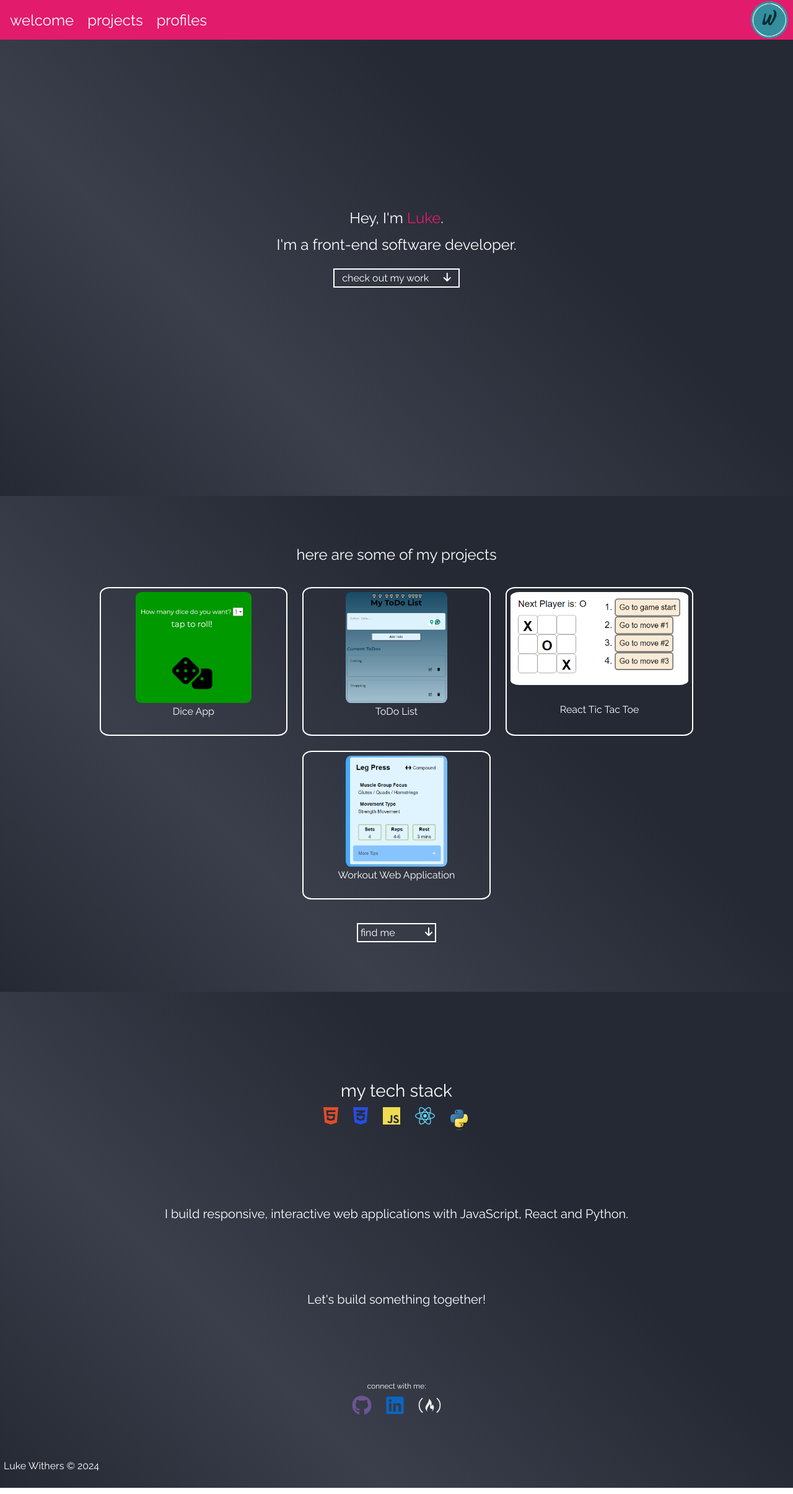
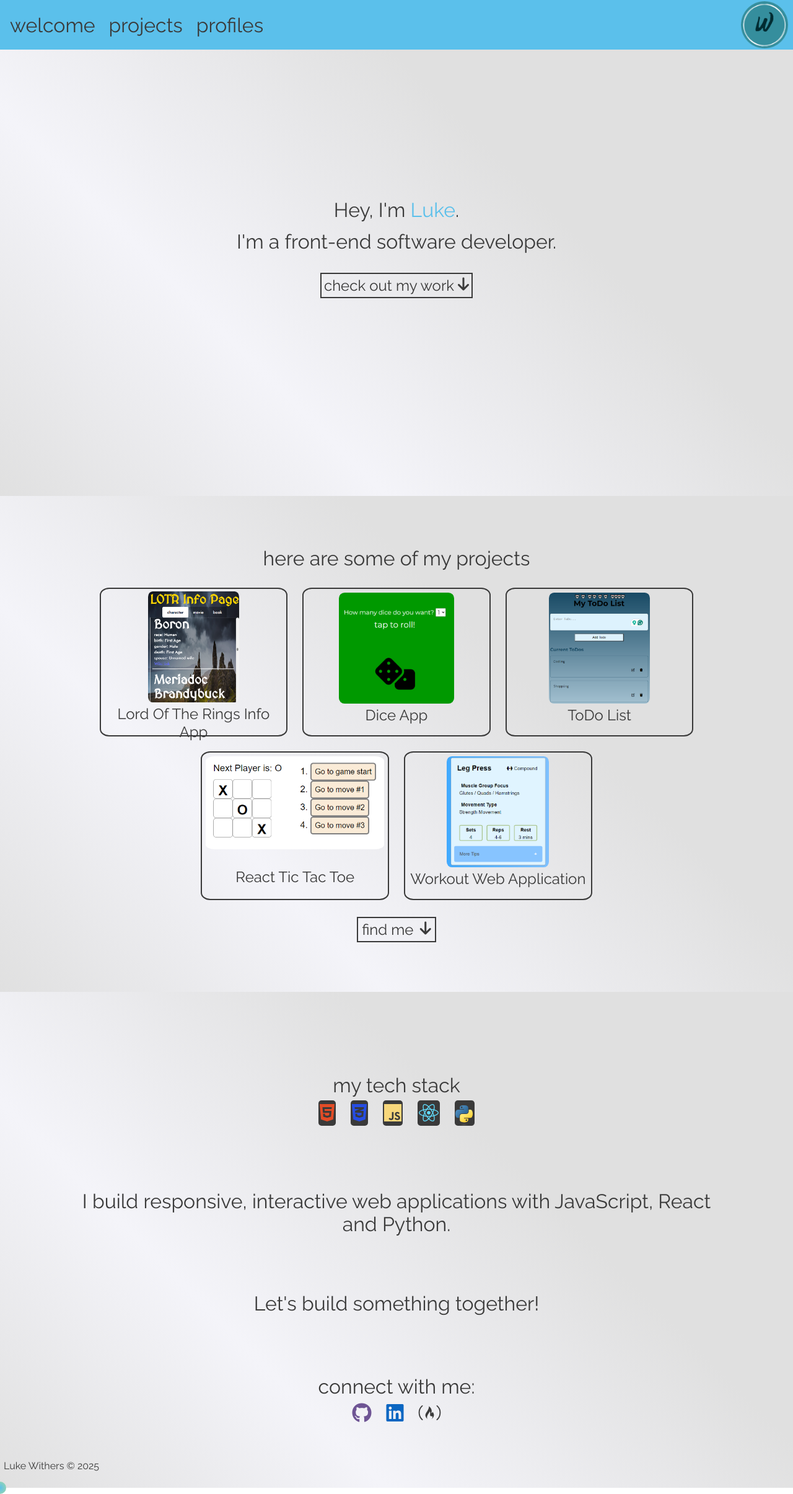
Before and after one commit to Lwithers93/Portfolio-Project, a plain HTML site: page index.html in a window 1280 px wide. Shown: the whole page at 62% size. Drawn offline with Linux system fonts and the light colour scheme.

Commit message:
Update portfolio page

```diff
--- a/index.html
+++ b/index.html
@@ -99,6 +99,21 @@
       <section id="projects" class="projects">
         <h2 id="project-title">here are some of my projects</h2>
         <div class="card-container">
+          <a
+            href="https://lwithers93.github.io/lotr-react-web-app/"
+            target="_blank"
+            class="card"
+          >
+            <div class="card-content">
+              <img
+                src="./src/react-lotr-preview.png"
+                alt="lotr-info-app project"
+              />
+            </div>
+            <div class="card-caption">
+              <span>Lord Of The Rings Info App</span>
+            </div>
+          </a>
           <a
             href="https://lwithers93.github.io/dice-app-pwa/"
             target="_blank"
@@ -235,8 +250,21 @@
           </div>
         </div>
         <!-- keep the footer in the section to maintain background  -->
-        <footer><p>Luke Withers © 2024</p></footer>
+        <footer><p id="copyright"></p></footer>
       </section>
+      <div class="cursor"></div>
     </main>
+    <!-- use JS for copyright year  -->
+    <script>
+      document.getElementById("copyright").innerHTML =
+        "Luke Withers &copy; " + new Date().getFullYear();
+      const cursor = document.querySelector(".cursor");
+
+      document.addEventListener("mousemove", (event) => {
+        const { pageX, pageY } = event;
+        cursor.style.left = `${pageX}px`;
+        cursor.style.top = `${pageY}px`;
+      });
+    </script>
   </body>
 </html>
--- a/styles.css
+++ b/styles.css
@@ -10,7 +10,7 @@ html {
   max-width: 100%;
 }
 body {
-  color: #fff;
+  color: #3a3a3a;
   font-family: Raleway, sans-serif;
   overflow-x: hidden;
   width: 100vw;
@@ -22,8 +22,8 @@ header {
   justify-content: space-between;
   align-items: center;
   position: fixed;
-  height: 8vh;
-  background-color: #e31b6d;
+  height: 10vh;
+  background-color: #5bc0eb;
   width: 100vw;
   max-width: 100%;
   padding: 0 6px;
@@ -39,6 +39,8 @@ header {
 }
 #navbar {
   display: flex;
+  height: 100%;
+  align-items: center;
 }
 #navbar ul {
   display: flex;
@@ -50,13 +52,16 @@ header {
 }
 #navbar a {
   text-decoration: none;
-  color: #fff;
+  color: #3a3a3a;
   padding: 4px;
 }
+#navbar a .nav-word {
+  font-size: 2rem;
+}
 #navbar a:hover .nav-word {
-  background-color: #252934;
+  background-color: #f4f4f9;
   border-radius: 10%;
-  padding: 2px;
+  padding: 4px;
 }
 /* main */
 main {
@@ -65,11 +70,11 @@ main {
 section {
   padding: 10vh 0;
   height: 100vh;
-  background: linear-gradient(45deg, #252934 0%, #3a3f4b 30%, #252934 65%);
+  background: linear-gradient(45deg, #e0e0e0 0%, #f4f4f9 30%, #e0e0e0 65%);
 }
 /* section 1 */
 .title-highlight {
-  color: #e31b6d;
+  color: #5bc0eb;
 }
 .hero {
   width: 80%;
@@ -79,7 +84,7 @@ section {
   justify-content: center;
   align-items: center;
   margin: auto;
-  gap: 24px;
+  gap: 32px;
 }
 
 .hero-text {
@@ -93,20 +98,30 @@ h1,
 h2 {
   font-weight: normal;
   text-align: center;
+  font-size: 2rem;
 }
-.hero-btn {
+.hero-btn,
+.btn {
   display: flex;
   justify-content: space-around;
-  border: 2px solid #fff;
+  border: 2px solid #3a3a3a;
   padding: 4px;
   gap: 6px;
   min-width: 20%;
-  margin: 0 auto;
+  margin: 0px auto;
   text-decoration: none;
-  color: #fff;
+  color: #3a3a3a;
+  font-size: 1.5rem;
+}
+
+.btn {
+  min-width: 10%;
 }
 
 /* section 2 */
+#project-title {
+  padding: 2px;
+}
 .projects {
   display: flex;
   flex-direction: column;
@@ -127,19 +142,19 @@ h2 {
   display: flex;
   flex-direction: column;
   justify-content: center;
-  border: 2px solid #fff;
+  border: 2px solid #3a3a3a;
   border-radius: 5%;
   width: 30%;
   max-height: 30vh;
   padding: 6px;
   gap: 4px;
   text-decoration: none;
-  color: #fff;
+  color: #3a3a3a;
 }
 .card-caption {
   height: 20%;
   text-align: center;
-  font-size: 1rem;
+  font-size: 1.5rem;
 }
 .card-content {
   height: 80%;
@@ -153,23 +168,12 @@ h2 {
   margin: auto;
   border-radius: 5%;
 }
-.btn {
-  display: flex;
-  justify-content: space-between;
-  border: 2px solid #fff;
-  padding: 4px;
-  gap: 6px;
-  min-width: 10%;
-  margin: 0 auto;
-  text-decoration: none;
-  color: #fff;
-}
 .card:hover {
-  border-color: #e31b6d;
+  border-color: #5bc0eb;
 }
 .hero-btn:hover,
 .btn:hover {
-  border-color: #e31b6d;
+  border-color: #5bc0eb;
 }
 
 /* section 2  */
@@ -202,27 +206,41 @@ h2 {
   text-decoration: none;
 }
 .tech-header {
-  font-size: 1.75rem;
+  font-size: 2rem;
 }
 .socials-header {
-  font-size: 0.75rem;
+  font-size: 2rem;
 }
 #html-logo {
   color: #e34c26;
+  background-color: #3a3a3a;
+  padding: 2px;
+  border-radius: 5px;
 }
 #css-logo {
   color: #264de4;
+  background-color: #3a3a3a;
+  padding: 2px;
+  border-radius: 5px;
 }
 #js-logo {
-  color: #f0db4f;
+  color: #f7d77b;
+  background-color: #3a3a3a;
+  padding: 2px;
+  border-radius: 5px;
 }
 #react-logo {
   color: #61dbfb;
+  background-color: #3a3a3a;
+  padding: 2px;
+  border-radius: 5px;
 }
 #python-logo {
-  color: #e31b6d;
   position: relative;
   width: 32px;
+  background-color: #3a3a3a;
+  padding: 2px;
+  border-radius: 5px;
 }
 .github-logo {
   color: #6e5494;
@@ -231,7 +249,7 @@ h2 {
   color: #0a66c2;
 }
 .fcc-logo {
-  color: #efefef;
+  color: #3a3a3a;
 }
 #profiles a {
   transition: transform 0.2s ease;
@@ -239,7 +257,7 @@ h2 {
 
 .tech-link:hover i,
 .profile-link:hover i {
-  color: #e31b6d;
+  color: #5bc0eb;
   transition: color 0.3s ease-in-out;
   animation: shake 0.4s; /* Trigger shake animation on hover */
 }
@@ -273,7 +291,7 @@ h2 {
 }
 .statement p {
   text-align: center;
-  font-size: 1.25rem;
+  font-size: 2rem;
 }
 .profile-container {
   display: flex;
@@ -358,6 +376,21 @@ footer {
   .card {
     width: 40%;
   }
+  .card-caption {
+    font-size: 1rem;
+  }
+  #navbar a:hover .nav-word {
+    font-size: 1.5rem;
+  }
+  .statement p {
+    font-size: 1.5rem;
+  }
+  .tech-header {
+    font-size: 1.75rem;
+  }
+  .socials-header {
+    font-size: 1.25rem;
+  }
 }
 
 @media screen and (max-width: 480px) {
@@ -381,4 +414,36 @@ footer {
     border-radius: 10%;
     padding: 2px;
   }
+  .statement p {
+    font-size: 1.5rem;
+  }
+  .tech-header {
+    font-size: 1.75rem;
+  }
+  .socials-header {
+    font-size: 1.25rem;
+  }
 }
+
+.cursor {
+  position: absolute;
+  width: 20px;
+  height: 20px;
+  background: radial-gradient(circle, #5bc0eb, #a3d9a5);
+  border-radius: 50%;
+  pointer-events: none;
+  transform: translate(-50%, -50%);
+  animation: pulse 1s infinite ease-in-out;
+}
+
+@keyframes pulse {
+  0%,
+  100% {
+    transform: translate(-50%, -50%) scale(1);
+    opacity: 1;
+  }
+  50% {
+    transform: translate(-50%, -50%) scale(1.5);
+    opacity: 0.5;
+  }
+}
```
Also changed, not shown: src/react-lotr-preview.png (added).
